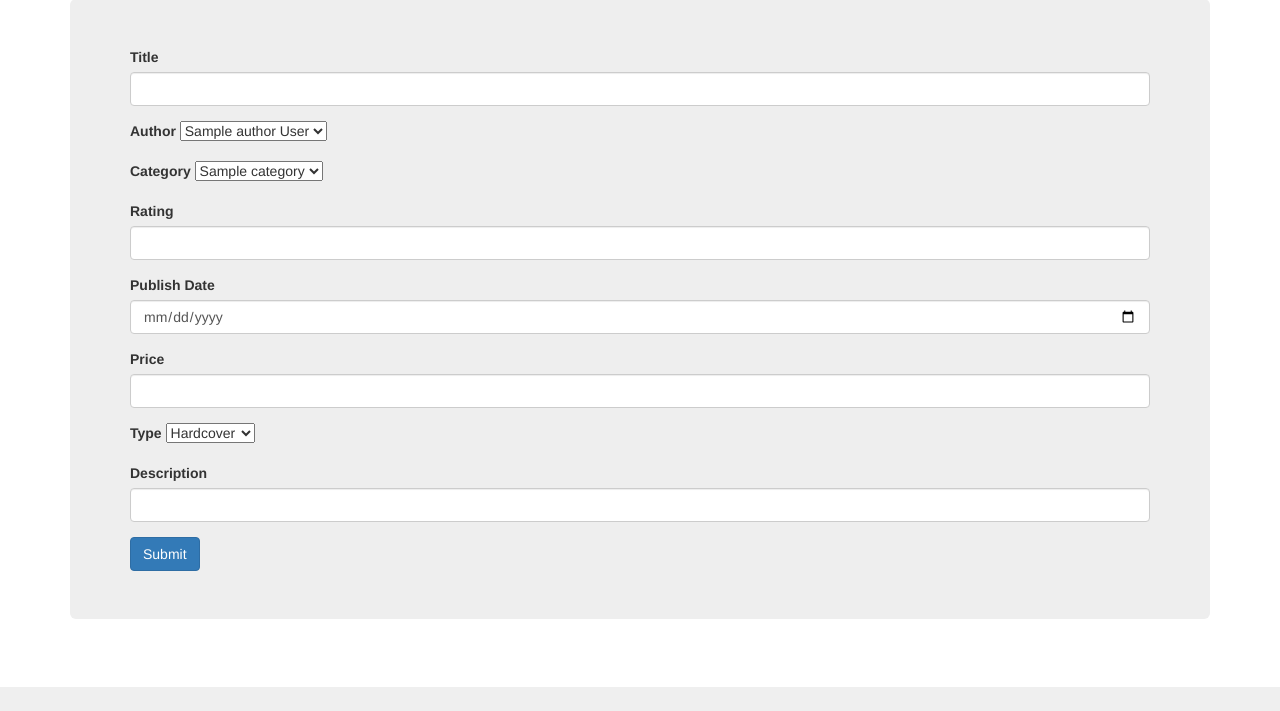
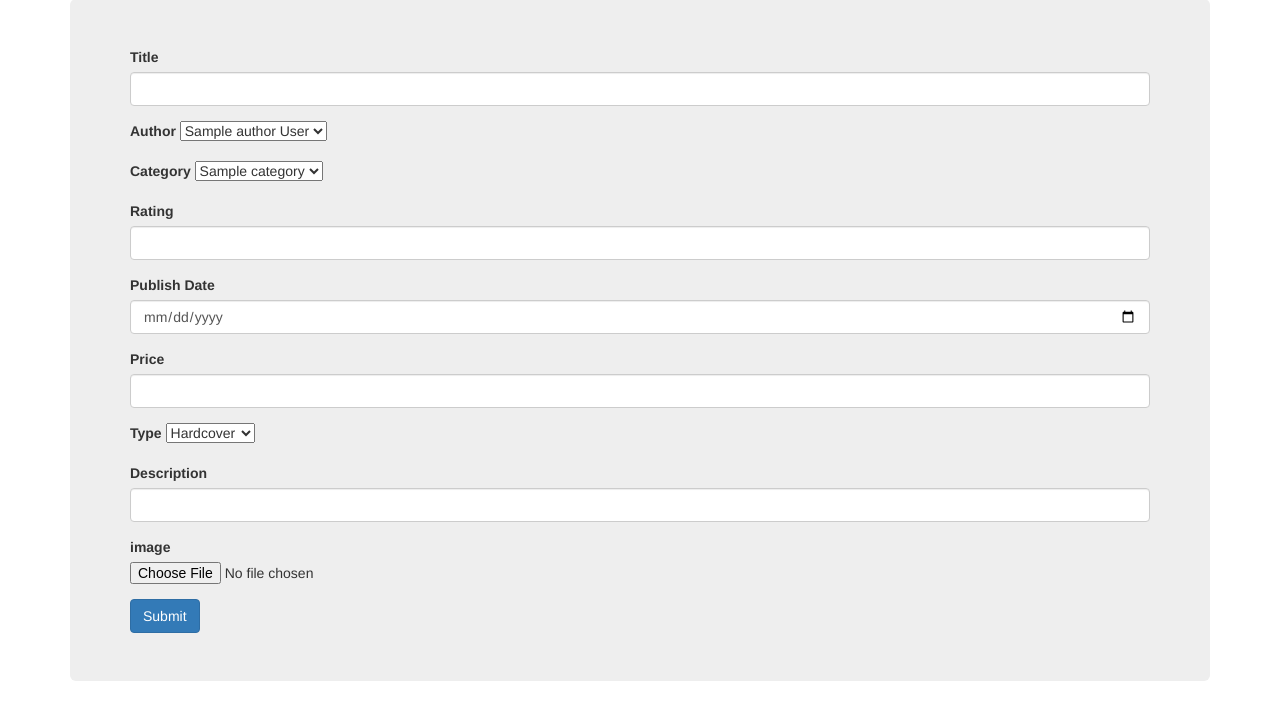
Before and after one commit to damianpud/flask_task, a Flask app: page /create/book in a window 1280 px wide. Shown: the part 113-824 px from the top of the page. Before the commit the page ends 800 px from the top, so only its background shows below. Run offline with Flask 2, Linux system fonts and the light colour scheme; a user stored in the database is signed in; tables that the repository leaves empty hold one stand-in row (values such as "Sample post"); parts of the project's set-up code (start-up, migrations or seed data) failed here and were passed over; some libraries are stand-ins or nearby versions.

Commit message:
updated book form template

```diff
--- a/templates/book_form.html
+++ b/templates/book_form.html
@@ -2,7 +2,7 @@
 
 {% block content_main %}
 
-  <form method="POST">
+  <form method="POST" enctype=multipart/form-data>
 
     {{ form.csrf_token }}
 
@@ -113,6 +113,17 @@
         {% endfor %}
       </div>
 
+      <div class="form-group">
+        {{ form.cover.label }}
+        <input
+          class="file{% if form.cover.errors %} is-invalid{% endif %}"
+          name="cover" id="cover" type="file" value="{{ form.cover.data or '' }}"
+        >
+        {% for error in form.cover.errors %}
+          <div class="invalid-feedback">{{ error }}</div>
+        {% endfor %}
+      </div>
+
     <input type="submit" class="btn btn-primary" name="Add">
 
   </form>
```
